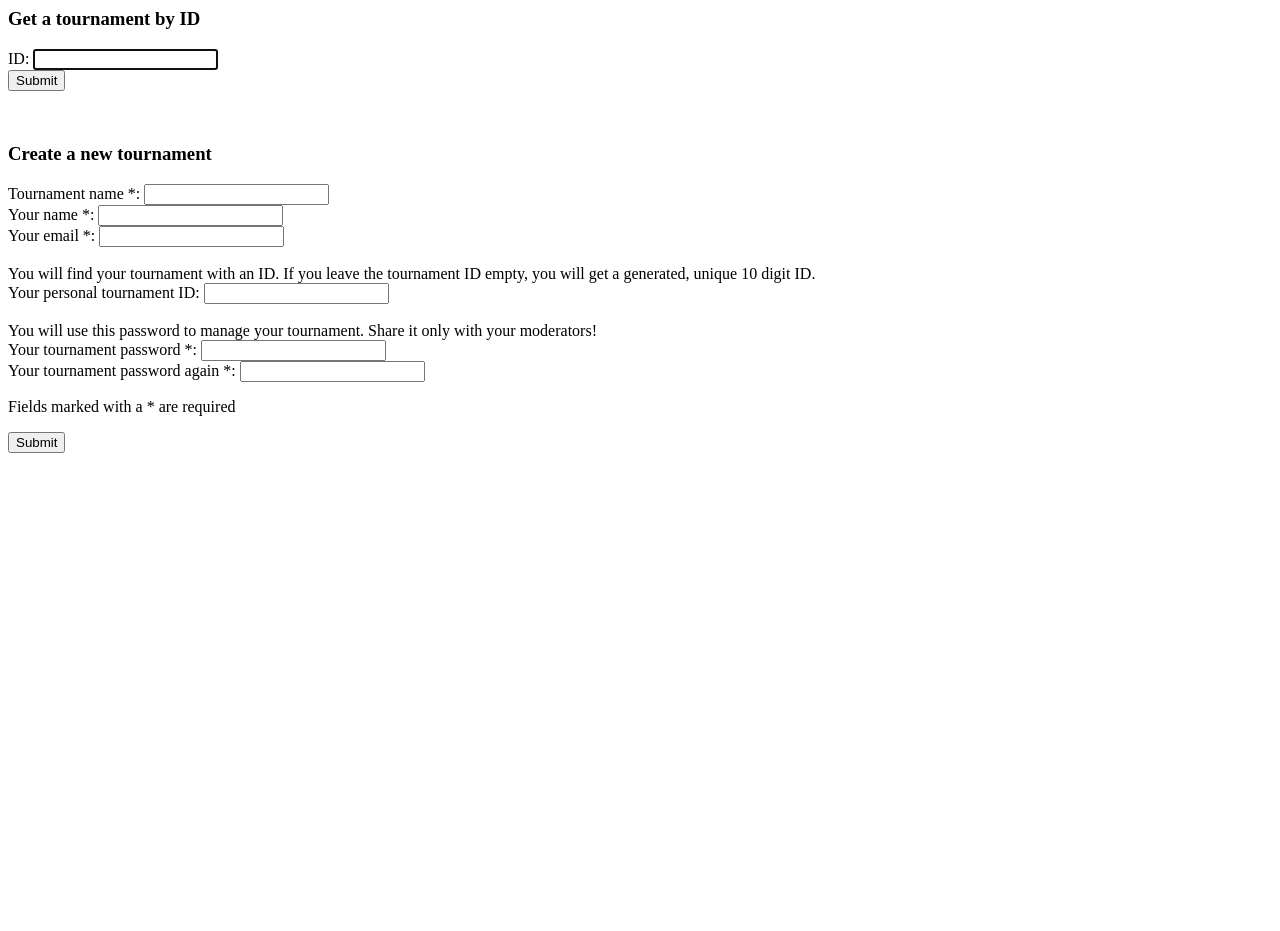
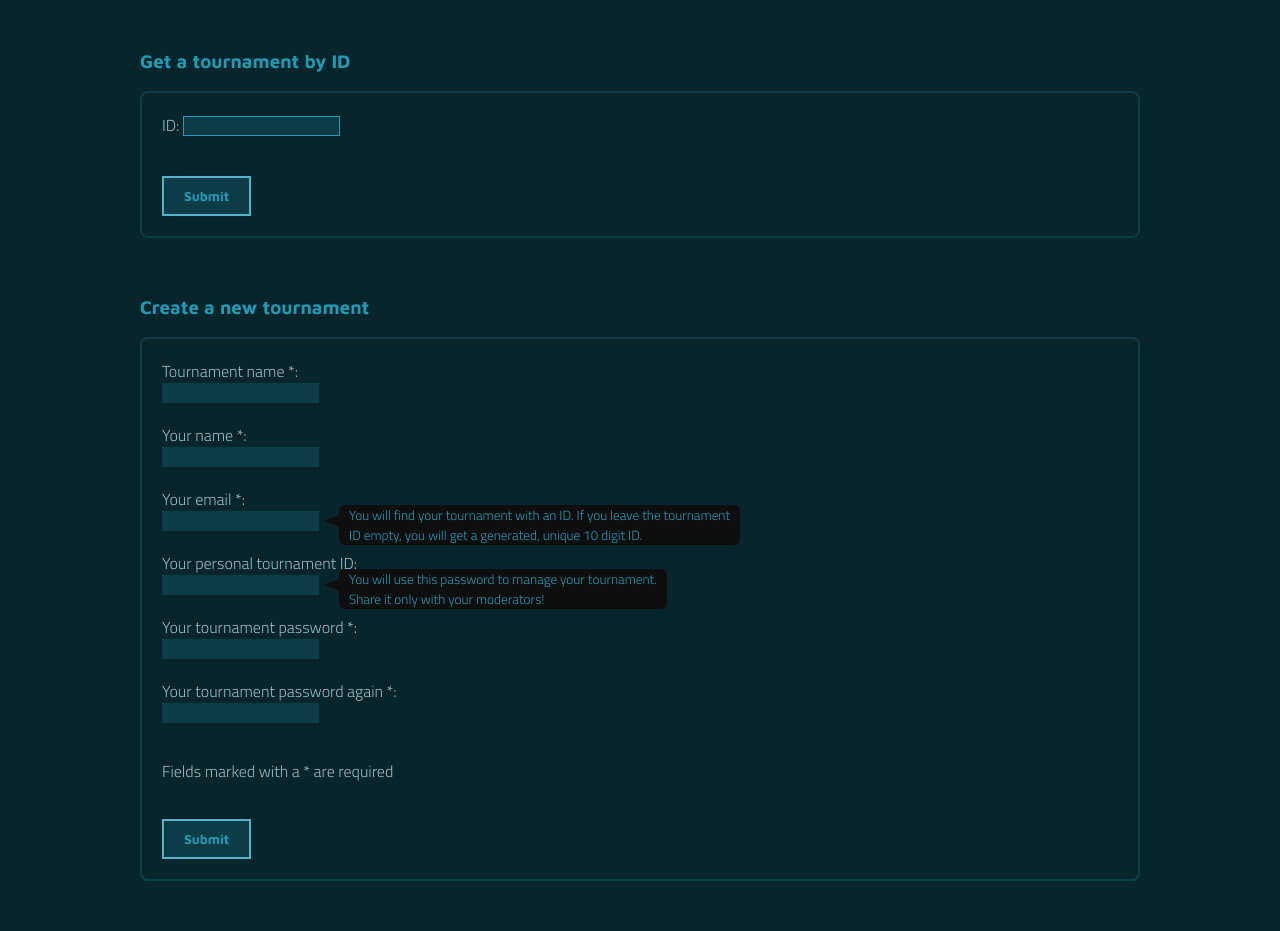
Before and after one commit to pasketi/KotHTourney, a PHP site: page / in a window 1280 px wide. Before the commit the page ends 453 px from the top, so only its background shows below. Run offline with PHP 8.4, Linux system fonts and the light colour scheme; some libraries are stand-ins or nearby versions.

Commit message:
CSS Added
style.css added and index.page modified accordingly.

```diff
--- a/web/index.php
+++ b/web/index.php
@@ -8,6 +8,7 @@
   <meta name="description" content="KotH manager">
   <meta name="author" content="Panu 'Pasketi' Siitonen">
   <script src='https://www.google.com/recaptcha/api.js'></script>
+  <style><?php include "style.css";?></style>
 <?php
 	if ($_POST != null) {
 		if ($_POST["passwd"] == $_POST["passwdCheck"]) {
@@ -35,14 +36,26 @@
   <br />
   <h3>Create a new tournament</h3>
   <form action="index.php" method="post">
-    Tournament name *: <input type="text" name="newTournament" maxlength="20" required><br />
-    Your name *: <input type="text" name="newOwner" maxlength="20" required><br />
-    Your email *: <input type="email" name="newOwnerEmail" required><br /><br />
-	You will find your tournament with an ID. If you leave the tournament ID empty, you will get a generated, unique 10 digit ID.<br />
-    Your personal tournament ID: <input type="text" name="ownId" maxlength="20"><br /><br />
-	You will use this password to manage your tournament. Share it only with your moderators!<br />
-    Your tournament password *: <input type="password" name="passwd" required><br />
-	Your tournament password again *: <input type="password" name="passwdCheck" required><br />
+    <label for="Tournament">
+	<span>Tournament name *:</span> <input type="text" name="newTournament" maxlength="20" required>
+    </label>
+	<label for="Name">
+	<span>Your name *:</span> <input type="text" name="newOwner" maxlength="20" required>
+    </label>
+	<label for="Email">
+	<span>Your email *:</span> <input type="email" name="newOwnerEmail" required>
+    </label>
+	<label for="TournamentID">
+	<span>Your personal tournament ID:</span> <input type="text" name="ownId" maxlength="20">
+	<sub class="subtext">You will find your tournament with an ID. If you leave the tournament<br/>ID empty, you will get a generated, unique 10 digit ID.</sub>
+	</label>
+	<label for="Password">
+	<span>Your tournament password *:</span> <input type="password" name="passwd" required>
+	<sub class="subtext">You will use this password to manage your tournament.<br/>Share it only with your moderators!</sub>
+	</label>
+	<label for ="PasswordAgain">
+	<span>Your tournament password again *:</span> <input type="password" name="passwdCheck" required>
+	</label>
 	<p>Fields marked with a * are required</p>
     <div class="g-recaptcha" data-sitekey="6LeHxi8UAAAAAL7017VTiam5iT8TJ47Tl9leOEnn"></div>
     <input type="submit">
--- /dev/null
+++ b/web/style.css
@@ -0,0 +1,131 @@
+/*
+ CSS stylesheet for KOTH Tournament web tool
+ Author: Henri Ikonen
+ Version: 1.0.0
+*/
+
+
+/*Color scheme:
+ * #96BAC3 Very Light blue, text
+ * #53B3C9 Highlight Blue, Highlight areas
+ * #219AB6 Base color blue, Headers
+ * #0D3C47 Dark Blue 1, Form background
+ * #08252B Dark Blue 2, Site Background
+*/
+
+/* Table of contents */
+/*
+ * 0 Imports
+ * 1 Body & Text
+ * 2 Form Styling
+ * 3 Div Styling
+ *
+ *
+ *
+ *
+ *
+ *
+ *
+ *
+ */
+
+/* 0 Imports */
+
+@import url('https://fonts.googleapis.com/css?family=Maven+Pro:700|Titillium+Web:300');
+
+/* 1 Body & Text */
+
+body {
+    background-color: #08252B;
+    font-family: 'Titillium Web', sans-serif;
+    color: #96BAC3;
+    margin: 50px auto;
+    width: 1000px;
+}
+
+h1,h2,h3 {
+    font-family: 'Maven Pro', sans-serif;
+    color: #219AB6;
+}
+
+.subtext {
+    display: inline-block;
+    color: #219AB6;
+    max-width: 400px;
+    white-space: nowrap;
+    margin-left: 20px;
+    background-color: #0f0f10;
+    position: absolute;
+    padding: 0px 10px;
+    border-radius: 6px;
+    top: -3px;
+}
+
+.subtext:before {
+    content: "";
+    display: inline;
+    width: 0;
+	height: 0;
+	border-top: 6px solid transparent;
+	border-right: 15px solid #0f0f10;
+	border-bottom: 6px solid transparent;
+    position: absolute;
+    left: -15px;
+    top: 10px;
+}
+
+/* 2 Form Styling */
+
+Form {
+
+    border: 2px solid #0D3C47;
+    border-radius: 8px;
+    padding: 20px 20px;
+
+}
+
+input[type=text], input[type=email], input[type=password] {
+    font-family: 'Maven Pro', sans-serif;
+    border: 1px solid #0D3C47;
+    border-radius: 0px;
+    background-color: #0D3C47;
+    color: #219AB6;
+    display: inline-block;
+    margin-bottom: 20px;
+    padding-left: 2px;
+    outline: none;
+}
+
+label {
+    position:relative;
+}
+
+input[type=text]:focus, input[type=email]:focus, input[type=password]:focus{
+   border: 1px solid #219AB6;
+}
+
+form span{
+    display: block;
+}
+
+input[type=submit] {
+
+    font-family: 'Maven Pro', sans-serif;
+    border: 2px solid #53B3C9;
+    border-radius: 0px;
+    background-color: #0D3C47;
+    color: #219AB6;
+    padding: 10px 20px 10px;
+    margin-top: 20px;
+}
+
+input[type=submit]:hover {
+    background-color: #219AB6;
+    color:#0D3C47;
+}
+
+input[name=newTournament] {
+
+}
+
+/* 3 Div Styling */
```
